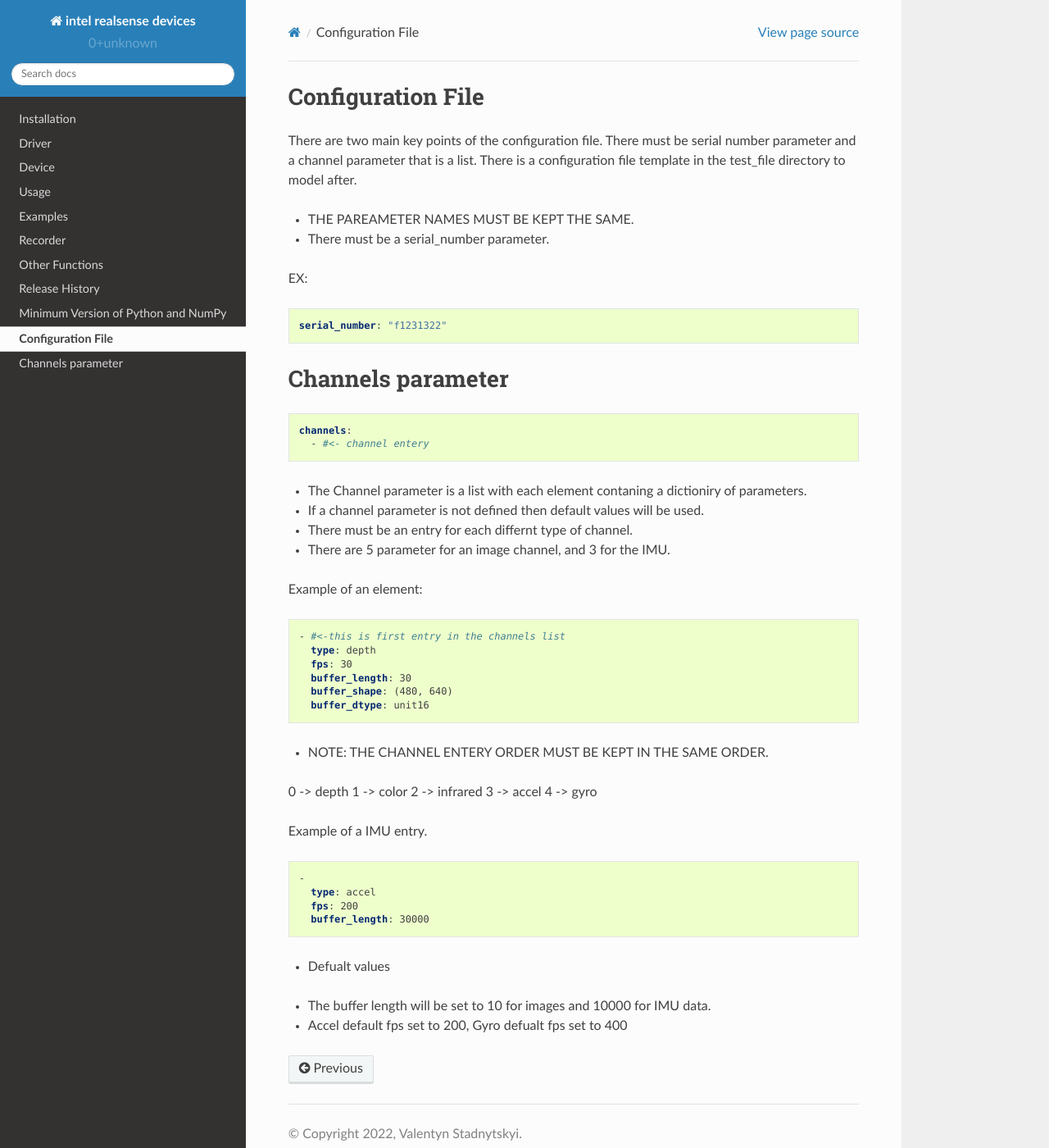
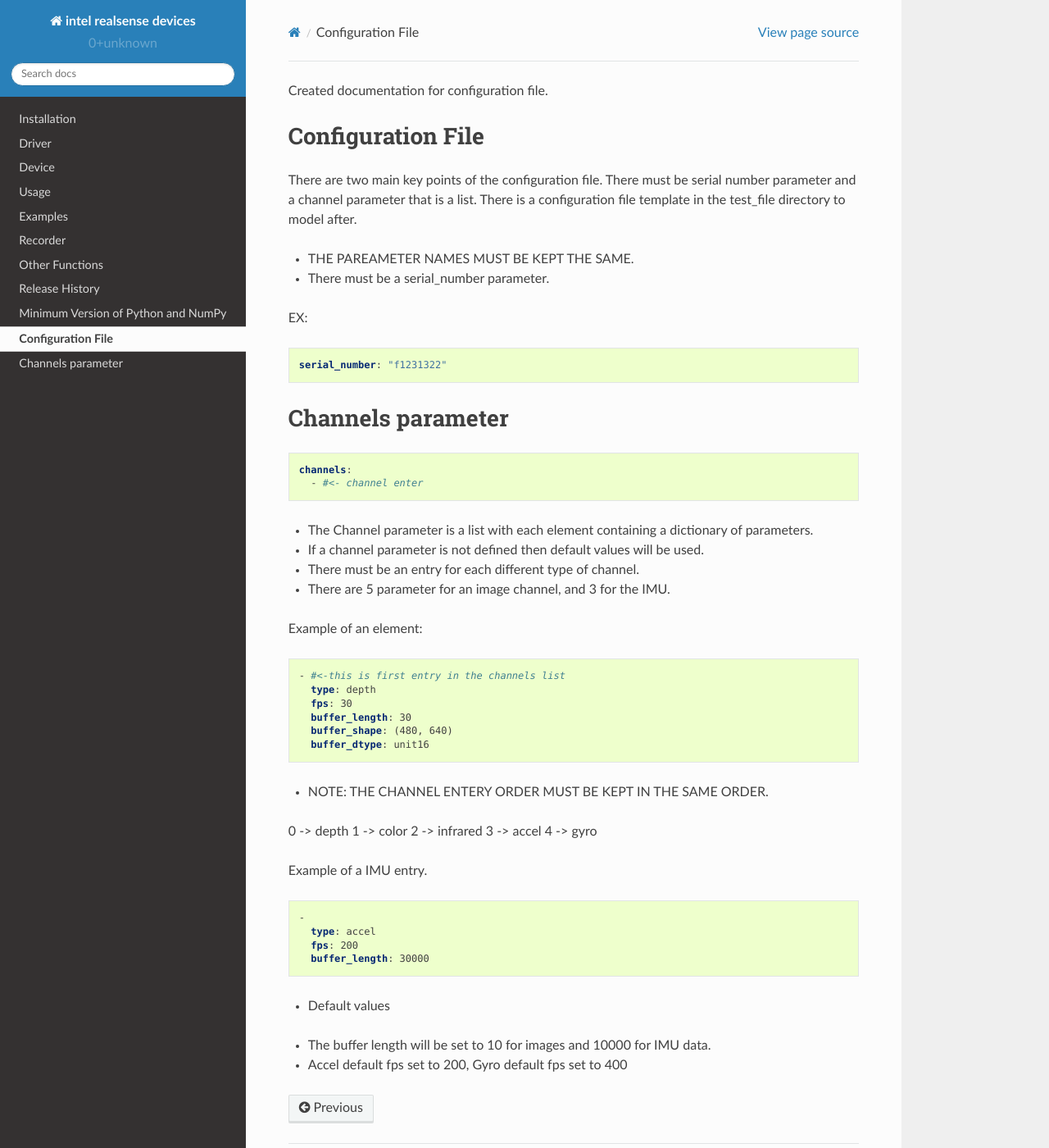
Before and after one commit to vstadnytskyi/intel-realsense-devices, a Sphinx documentation site: the page built from docs/source/configuration_file.rst, in a window 1280 px wide and 1400 px high. Shown: the whole window at 82% size. Built offline with Sphinx 7.4.7 and the Read the Docs theme 2.0.0, drawn with Linux system fonts in a browser that asks for light colours.

Commit message:
Corrected spelling

```diff
--- a/docs/source/configuration_file.rst
+++ b/docs/source/configuration_file.rst
@@ -1,3 +1,5 @@
+Created documentation for configuration file.
+
 ===================
 Configuration File
 ===================
@@ -21,11 +23,11 @@ Channels parameter
 .. code-block:: yaml
 
     channels:
-      - #<- channel entery
+      - #<- channel enter
 
-- The Channel parameter is a list with each element contaning a dictioniry of parameters.
-- If a channel parameter is not defined then default values will be used.
-- There must be an entry for each differnt type of channel.
+- The Channel parameter is a list with each element containing a dictionary of parameters.
+-  If a channel parameter is not defined then default values will be used.
+- There must be an entry for each different type of channel.
 - There are 5 parameter for an image channel, and 3 for the IMU.
 
 Example of an element:
@@ -59,7 +61,7 @@ Example of a IMU entry.
 
 
 
-* Defualt values
+* Default values
 
 - The buffer length will be set to 10 for images and 10000 for IMU data.
-- Accel default fps set to 200, Gyro defualt fps set to 400
+- Accel default fps set to 200, Gyro default fps set to 400
```
